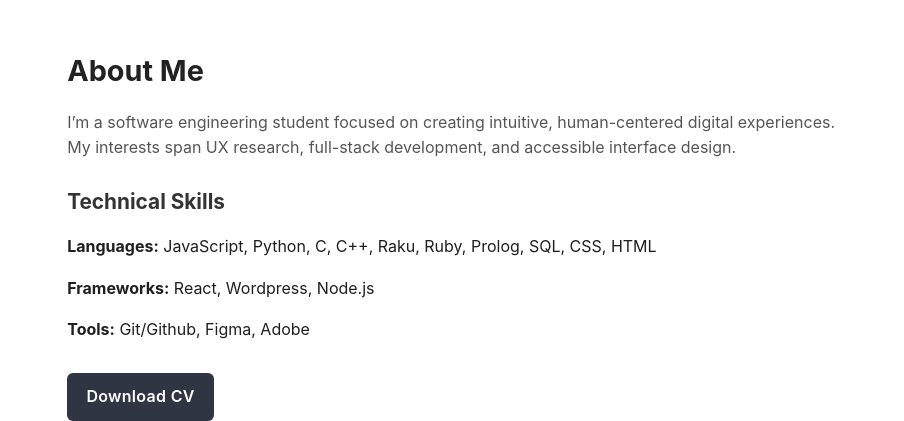
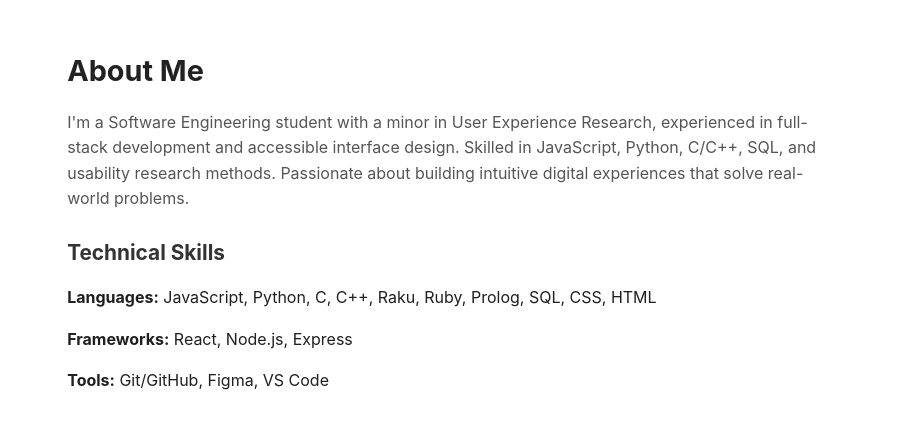
Before and after one commit to savhannab/savhannab.github.io, a website: page index.html in a window 1280 px wide. Shown: the part 122-543 px from the top of the page, 376-1280 px from the left. Drawn offline with Linux system fonts and the light colour scheme.

Commit message:
about me

```diff
--- a/index.html
+++ b/index.html
@@ -37,17 +37,17 @@
   <main class="right">
     <h2 class="section-title">About Me</h2>
     <p class="about-text">
-      I’m a software engineering student focused on creating intuitive,
-      human-centered digital experiences. My interests span UX research,
-      full-stack development, and accessible interface design.
+      I'm a Software Engineering student with a minor in User Experience Research, experienced in full-stack
+      development and accessible interface design. Skilled in JavaScript, Python, C/C++, SQL, and
+      usability research methods. Passionate about building intuitive digital experiences that solve real-world problems.
     </p>
 
     <h3 class="section-subtitle">Technical Skills</h3>
 
     <div class="skills">
       <p><strong>Languages:</strong> JavaScript, Python, C, C++, Raku, Ruby, Prolog, SQL, CSS, HTML</p>
-      <p><strong>Frameworks:</strong> React, Wordpress, Node.js</p>
-      <p><strong>Tools:</strong> Git/Github, Figma, Adobe</p>
+      <p><strong>Frameworks:</strong> React, Node.js, Express</p>
+      <p><strong>Tools:</strong> Git/GitHub, Figma, VS Code</p>
     </div>
 
     <a class="cv-button" href="resume.pdf" download>Download CV</a>
```
